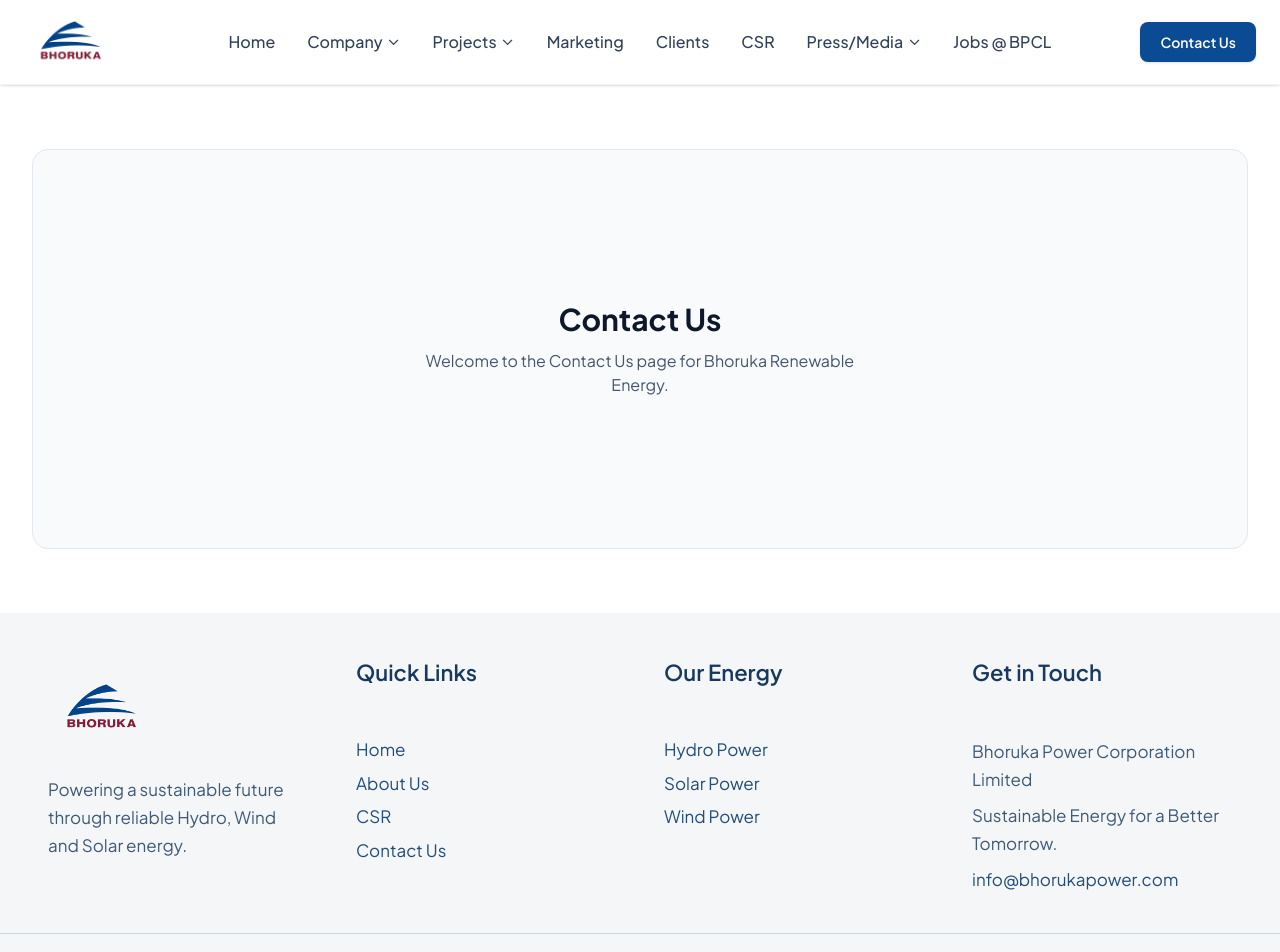
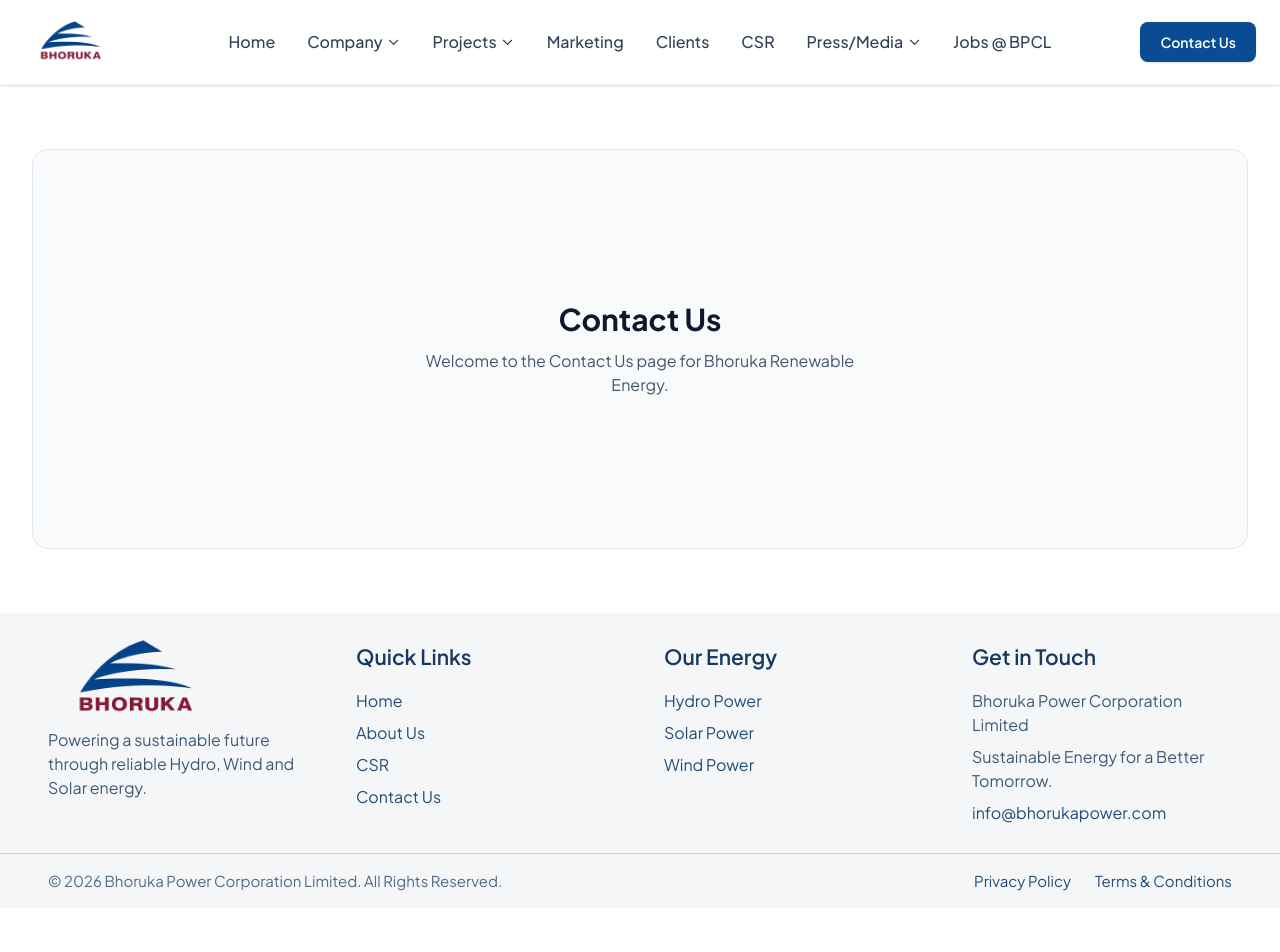
Before and after one commit to GreenhouseBrandworks123/Bhoruka, a React (Vite) app in the folder bhoruka/: page /contact in a window 1280 px wide. Shown: the top 952 px of the page. After the commit the page ends 908 px from the top, so only its background shows below. Built offline with nearby package versions, Linux system fonts and the light colour scheme.

Commit message:
fix the footer and logo

```diff
--- a/bhoruka/src/components/common/Footer.jsx
+++ b/bhoruka/src/components/common/Footer.jsx
@@ -5,21 +5,22 @@
   return (
     <footer className="bg-[#f4f6f8] text-[#17395f]">
 
-      {/* MAIN FOOTER */}
-      <div className="max-w-7xl mx-auto px-6 sm:px-10 lg:px-12 py-10">
+      {/* ================= MAIN FOOTER ================= */}
+      <div className="max-w-7xl mx-auto px-6 sm:px-10 lg:px-12 py-7">
 
-        <div className="grid grid-cols-1 md:grid-cols-2 lg:grid-cols-4 gap-x-12 gap-y-10 items-start">
+        <div className="grid grid-cols-1 sm:grid-cols-2 lg:grid-cols-4 gap-x-12 gap-y-7 items-start">
 
           {/* ================= COMPANY ================= */}
           <div className="flex flex-col items-start">
+            <div className="w-[180px] h-[75px] flex items-center overflow-visible">
+              <img
+                src={logo}
+                alt="Bhoruka Power"
+                className="w-[180px] h-[180px] object-contain scale-[1.0] origin-left"
+              />
+            </div>
 
-            <img
-              src={logo}
-              alt="Bhoruka Power"
-              className="w-[190px] h-[110px] object-contain object-left"
-            />
-
-            <p className="mt-3 max-w-[300px] text-[#405a76] text-[17px] leading-7">
+            <p className="mt-3 max-w-[280px] text-[#405a76] text-[16px] leading-6">
               Powering a sustainable future through reliable Hydro, Wind and
               Solar energy.
             </p>
@@ -28,13 +29,13 @@
 
 
           {/* ================= QUICK LINKS ================= */}
-          <div className="pt-1">
+          <div>
 
-            <h3 className="text-[22px] font-semibold leading-[110px] text-[#17395f] -mt-[40px] mb-[10px]">
+            <h3 className="text-[21px] font-semibold text-[#17395f] mb-4">
               Quick Links
             </h3>
 
-            <ul className="space-y-2 text-[17px]">
+            <ul className="space-y-2 text-[16px]">
 
               <li>
                 <a
@@ -73,17 +74,18 @@
               </li>
 
             </ul>
+
           </div>
 
 
           {/* ================= OUR ENERGY ================= */}
-          <div className="pt-1">
+          <div>
 
-            <h3 className="text-[22px] font-semibold leading-[110px] text-[#17395f] -mt-[40px] mb-[10px]">
+            <h3 className="text-[21px] font-semibold text-[#17395f] mb-4">
               Our Energy
             </h3>
 
-            <ul className="space-y-2 text-[17px]">
+            <ul className="space-y-2 text-[16px]">
 
               <li>
                 <a
@@ -113,19 +115,22 @@
               </li>
 
             </ul>
+
           </div>
 
 
           {/* ================= GET IN TOUCH ================= */}
-          <div className="pt-1">
+          <div>
 
-            <h3 className="text-[22px] font-semibold leading-[110px] text-[#17395f] -mt-[40px] mb-[10px]">
+            <h3 className="text-[21px] font-semibold text-[#17395f] mb-4">
               Get in Touch
             </h3>
 
-            <div className="space-y-2 text-[17px] text-[#405a76] leading-7">
+            <div className="space-y-2 text-[16px] text-[#405a76] leading-6">
 
-              <p>Bhoruka Power Corporation Limited</p>
+              <p>
+                Bhoruka Power Corporation Limited
+              </p>
 
               <p>
                 Sustainable Energy for a Better Tomorrow.
@@ -139,36 +144,38 @@
               </a>
 
             </div>
+
           </div>
 
         </div>
+
       </div>
 
 
-      {/* BOTTOM FOOTER */}
+      {/* ================= BOTTOM FOOTER ================= */}
       <div className="border-t border-slate-300">
 
-        <div className="max-w-7xl mx-auto px-6 sm:px-10 lg:px-12 py-5">
+        <div className="max-w-7xl mx-auto px-6 sm:px-10 lg:px-12 py-4">
 
-          <div className="flex flex-col sm:flex-row justify-between items-center gap-4">
+          <div className="flex flex-col sm:flex-row justify-between items-center gap-3">
 
-            <p className="text-[#526b86] text-[16px]">
+            <p className="text-[#526b86] text-[15px] text-center sm:text-left">
               © {new Date().getFullYear()} Bhoruka Power Corporation Limited.
               All Rights Reserved.
             </p>
 
-            <div className="flex gap-8 text-[16px]">
+            <div className="flex gap-6 text-[15px]">
 
               <a
                 href="/privacy-policy"
-                className="text-[#244d78] hover:text-[#0b2f57]"
+                className="text-[#244d78] hover:text-[#0b2f57] transition-colors"
               >
                 Privacy Policy
               </a>
 
               <a
                 href="/terms"
-                className="text-[#244d78] hover:text-[#0b2f57]"
+                className="text-[#244d78] hover:text-[#0b2f57] transition-colors"
               >
                 Terms & Conditions
               </a>
@@ -176,7 +183,9 @@
             </div>
 
           </div>
+
         </div>
+
       </div>
 
     </footer>
```
